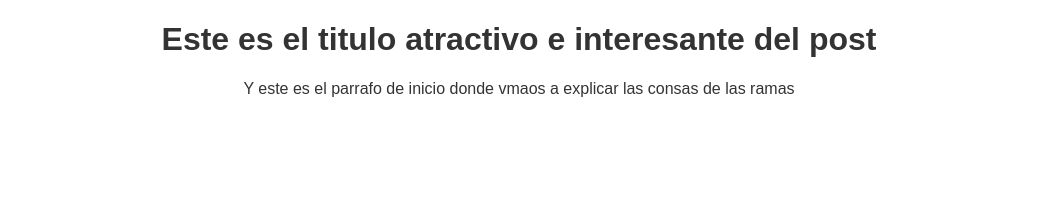
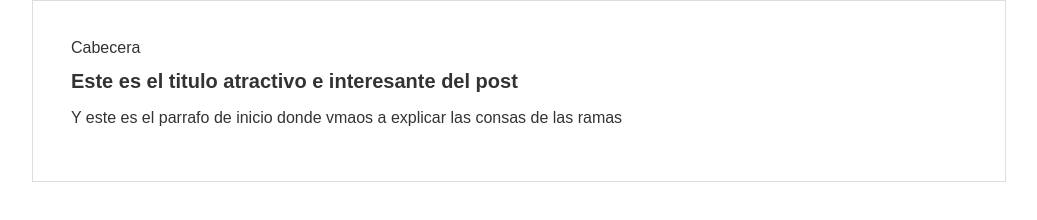
Before and after one commit to Cristhiancol/Teller2.emcbenitez, a plain HTML site: page Teller2.emcbenitez/Taller2cmcbenitez.html in a window 1280 px wide. Shown: the whole page, without its empty margins (121-1158 px from the left). Drawn offline with Linux system fonts and the light colour scheme.

Commit message:
Estructura incial de la cabecera

```diff
--- a/Teller2.emcbenitez/Taller2cmcbenitez.html
+++ b/Teller2.emcbenitez/Taller2cmcbenitez.html
@@ -9,9 +9,19 @@
 <title>Taller 2 </title>
 <link rel="stylesheet" href="css/estilos.css">
 <body>
-    <h1>Este es el titulo atractivo e interesante del
-        post</h1>
-    <p>Y este es el parrafo de inicio donde vmaos a explicar las consas de las ramas</p>
+    <div id="container">
+        <div id="cabecera">
+            Cabecera
+
+        </div>
+        <div id="post">
+            <h1>Este es el titulo atractivo e interesante del
+                post</h1>
+            <p>Y este es el parrafo de inicio donde vmaos a explicar las consas de las ramas</p>
+
+        </div>
+    </div>
+
 
 </body>
 </html>
```
